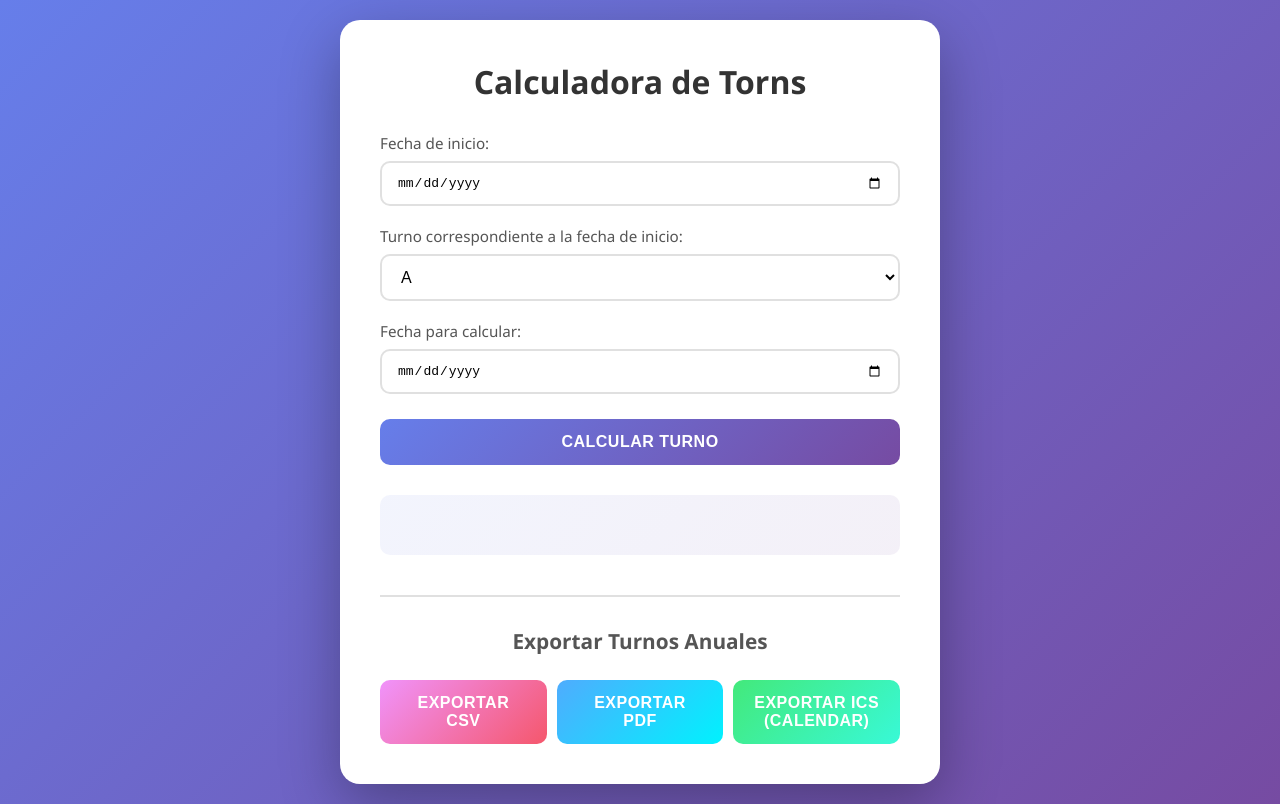
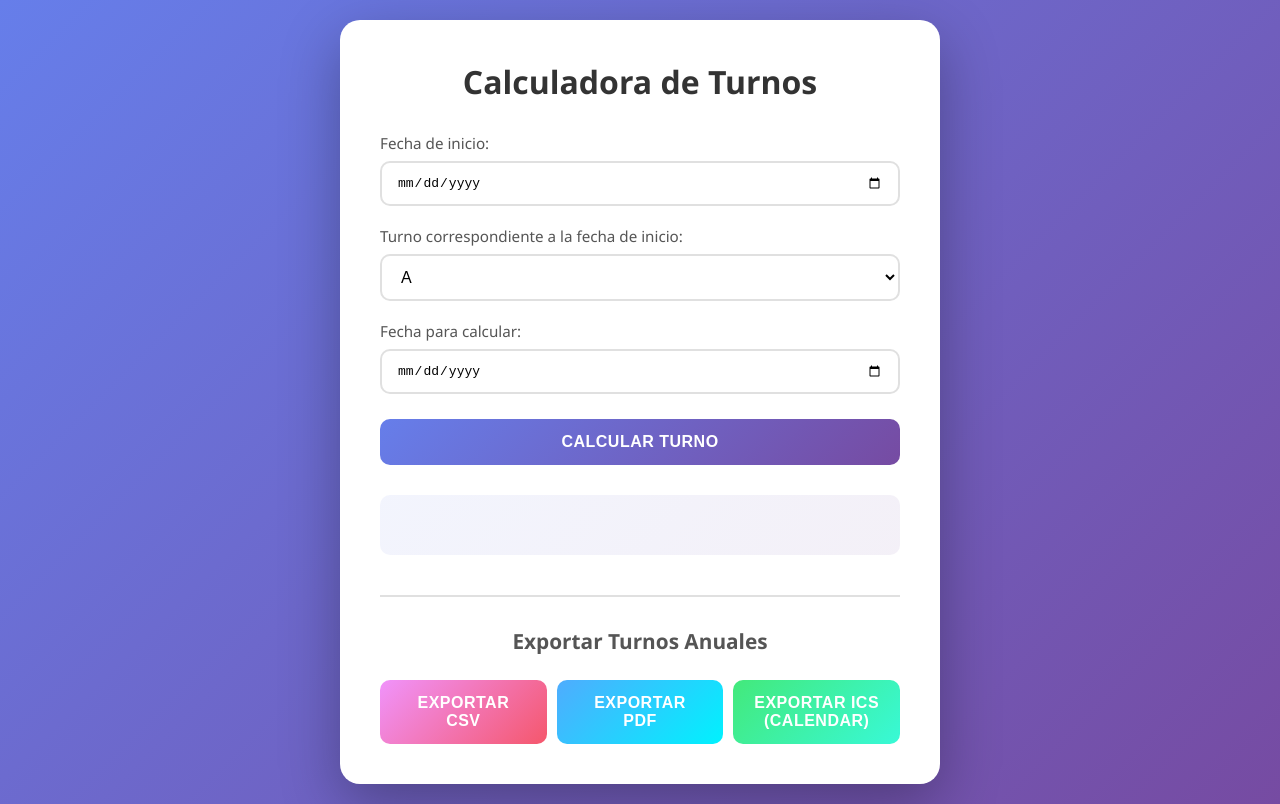
Before and after one commit to jvmonjo/calcular-turnos, a plain HTML site: page index.html in a window 1280 px wide. Drawn offline with nearby package versions, Linux system fonts and the light colour scheme.

Commit message:
minor change

```diff
--- a/index.html
+++ b/index.html
@@ -20,7 +20,7 @@
 </head>
 <body>
   <div class="container">
-    <h1>Calculadora de Torns</h1>
+    <h1>Calculadora de Turnos</h1>
 
     <form id="turnoForm">
       <div class="form-group">
```
